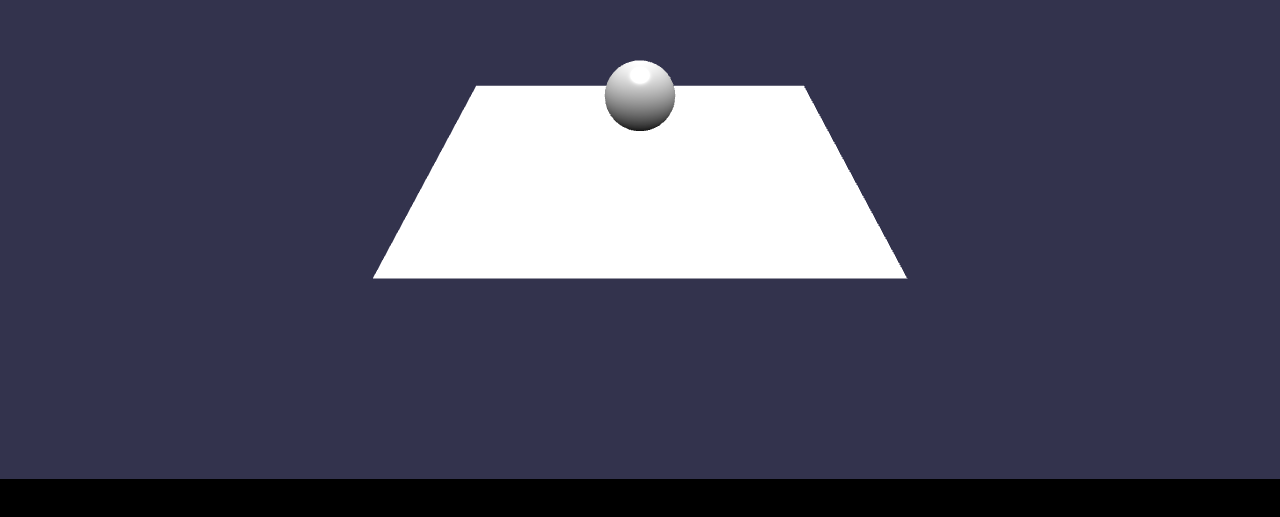
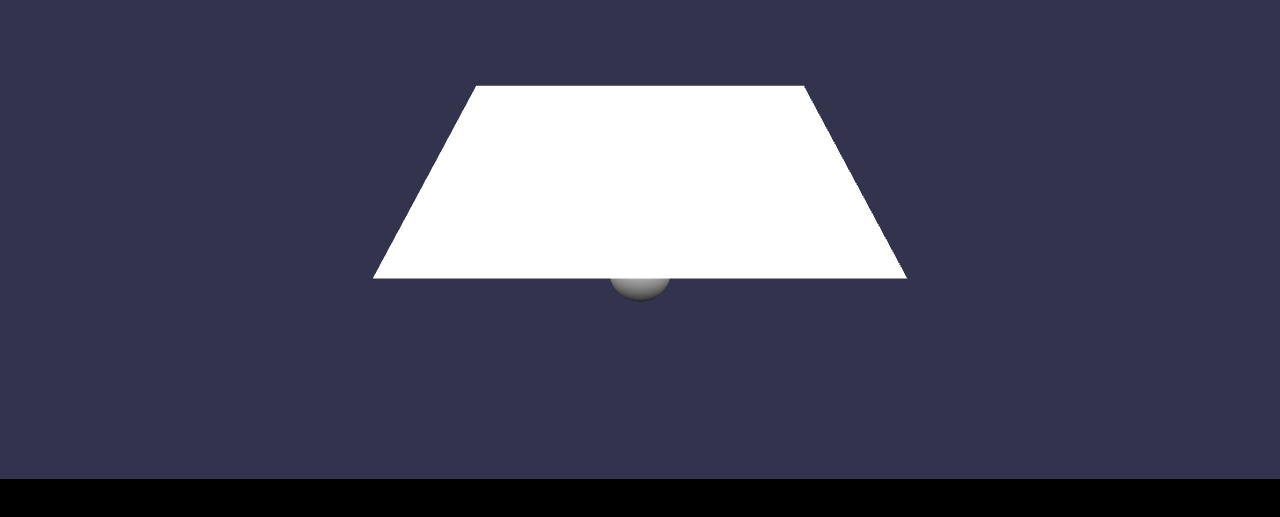
Before and after one commit to entozoon/pillow-fort, a website built with Parcel: page index.html in a window 1280 px wide. Shown: the part 161-678 px from the top of the page. Built offline with nearby package versions, Linux system fonts and the light colour scheme; animation ran at ten frames a second.

Commit message:
Okay so I've no idea how dt and game loop slots in but.. yeah. Maybe I don't even need one

```diff
--- a/index.html
+++ b/index.html
@@ -16,6 +16,7 @@
       canvas {
         width: 100%;
         touch-action: none;
+        outline: none;
       }
     </style>
   </head>
--- a/lib/game.ts
+++ b/lib/game.ts
@@ -15,20 +15,26 @@ export default class Game {
     this.canvas = canvas;
     this.engine = new Engine(this.canvas, true);
     this.scene = new Scene(this.engine);
-    const cameraPos = new Vector3(0, 5, -10);
-    this.camera = new FreeCamera("maincam", cameraPos, this.scene);
+    this.camera = new FreeCamera("camera", new Vector3(0, 5, -10), this.scene);
     this.camera.setTarget(Vector3.Zero());
-    this.camera.attachControl(this.canvas, false);
-    const lightPos = new Vector3(0, 1, 0);
-    new HemisphericLight("hemlight", lightPos, this.scene);
-    const sphereOpts = { segments: 16, diameter: 1 };
-    let sphere = MeshBuilder.CreateSphere("mainsphere", sphereOpts, this.scene);
-    sphere.position.y = 1;
-    const groundOpts = { width: 6, height: 6, subdivisions: 2 };
-    MeshBuilder.CreateGround("mainground", groundOpts, this.scene);
-    this.animate();
-  }
-  animate() {
-    this.engine.runRenderLoop(() => this.scene.render());
+    new HemisphericLight("hemlight", new Vector3(0, 1, 0), this.scene);
+    let sphere = MeshBuilder.CreateSphere(
+      "testSphere",
+      { segments: 16, diameter: 1 },
+      this.scene
+    );
+    MeshBuilder.CreateGround(
+      "mainground",
+      { width: 6, height: 6, subdivisions: 2 },
+      this.scene
+    );
+    let i = 0;
+    // setInterval(() => {
+    // }, 100);
+    this.engine.runRenderLoop(() => {
+      sphere.position.y = Math.sin(i) * 2;
+      i++;
+      this.scene.render();
+    });
   }
 }
```
